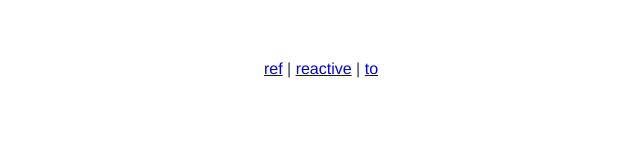
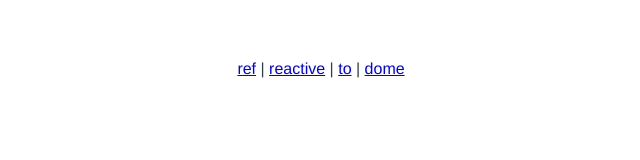
Before and after one commit to CoverGentle/vite-vue3-Ts-pina, a Vue app: page /dome in a window 1280 px wide. Before the commit this address had no page. Shown: the top 160 px of the page, without its empty margins (319-959 px from the left). Built offline with nearby package versions, Linux system fonts and the light colour scheme.

Commit message:
学习提交

```diff
--- a/src/App.vue
+++ b/src/App.vue
@@ -2,7 +2,8 @@
 <div id="app">
   <router-link to='/home'>ref</router-link> |
   <router-link to='/login'>reactive</router-link> |
-  <router-link to='/to'>to</router-link>
+  <router-link to='/to'>to</router-link> |
+  <router-link to='/dome'>dome</router-link>
   <br>
   <br>
   <br>
--- a/src/router/index.ts
+++ b/src/router/index.ts
@@ -33,6 +33,15 @@ const routes:Array<RouteRecordRaw>=[
     },
     component: () => import('../views/dome/to.vue')
   },
+  {
+    path: '/dome',
+    name: 'domePage',
+    meta: {
+        title: 'dome',
+        // keepAlive: true,
+    },
+    component: () => import('../views/dome/dome.vue')
+  },
 ]
 const router = createRouter({
   history: createWebHistory(),
--- /dev/null
+++ b/src/views/dome/dome.vue
@@ -0,0 +1,22 @@
+<template>
+
+</template>
+
+<script lang="ts">
+import { defineComponent, onBeforeMount, onMounted } from 'vue'
+export default defineComponent({
+  setup(){
+    onBeforeMount(()=>{
+      console.log("执行了onBeforeMount");
+
+    })
+    onMounted(()=>{
+      console.log("执行了onMounted");
+    })
+  }
+})
+</script>
+
+<style>
+
+</style>
```
